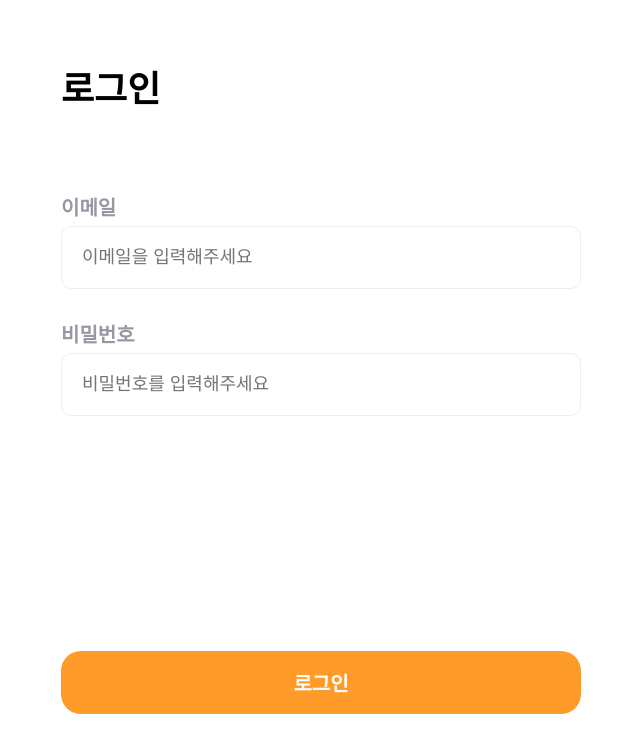
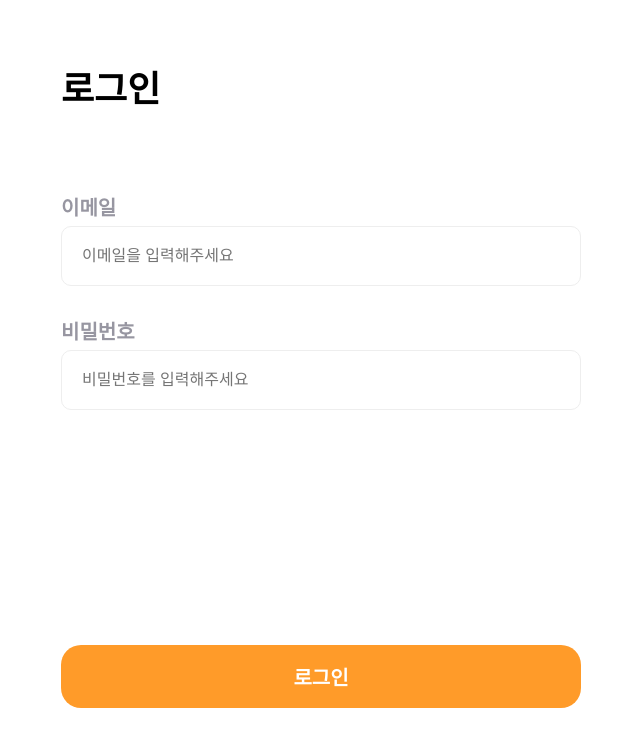
Before and after one commit to TEAM-4line/4line_frontend, a React (Create React App) app: page / in a window 1280 px wide. Shown: the top 752 px of the page, without its empty margins (319-959 px from the left). Built offline with nearby package versions, Linux system fonts and the light colour scheme.

Commit message:
Chore: 로그인 페이지 색상 변수 수정

```diff
--- a/src/pages/Login.js
+++ b/src/pages/Login.js
@@ -66,16 +66,16 @@ const InputTitle = styled.div`
 `;
 
 const LoginInput = styled.input`
-  font-size: 18px;
+  font-size: 16px;
   width: 520px;
   padding: 0px 20px;
-  height: 63px;
+  height: 60px;
   border-radius: 10px;
   border: 1px solid #eeeeee;
   margin: 0px 40px 30px 40px;
   outline: none;
   &:focus {
-    outline: 1px solid #ff9b29;
+    outline: 1px solid var(--orange);
     box-shadow: 15px 15px 20px 0px rgba(211, 209, 216, 0.25);
   }
   /* &::placeholder {
@@ -87,7 +87,7 @@ const LoginButton = styled.button`
   font-size: 20px;
   font-weight: bold;
   color: white;
-  background-color: #ff9b29;
+  background-color: var(--orange);
   border-radius: 20px;
   border: none;
   cursor: pointer;
```
